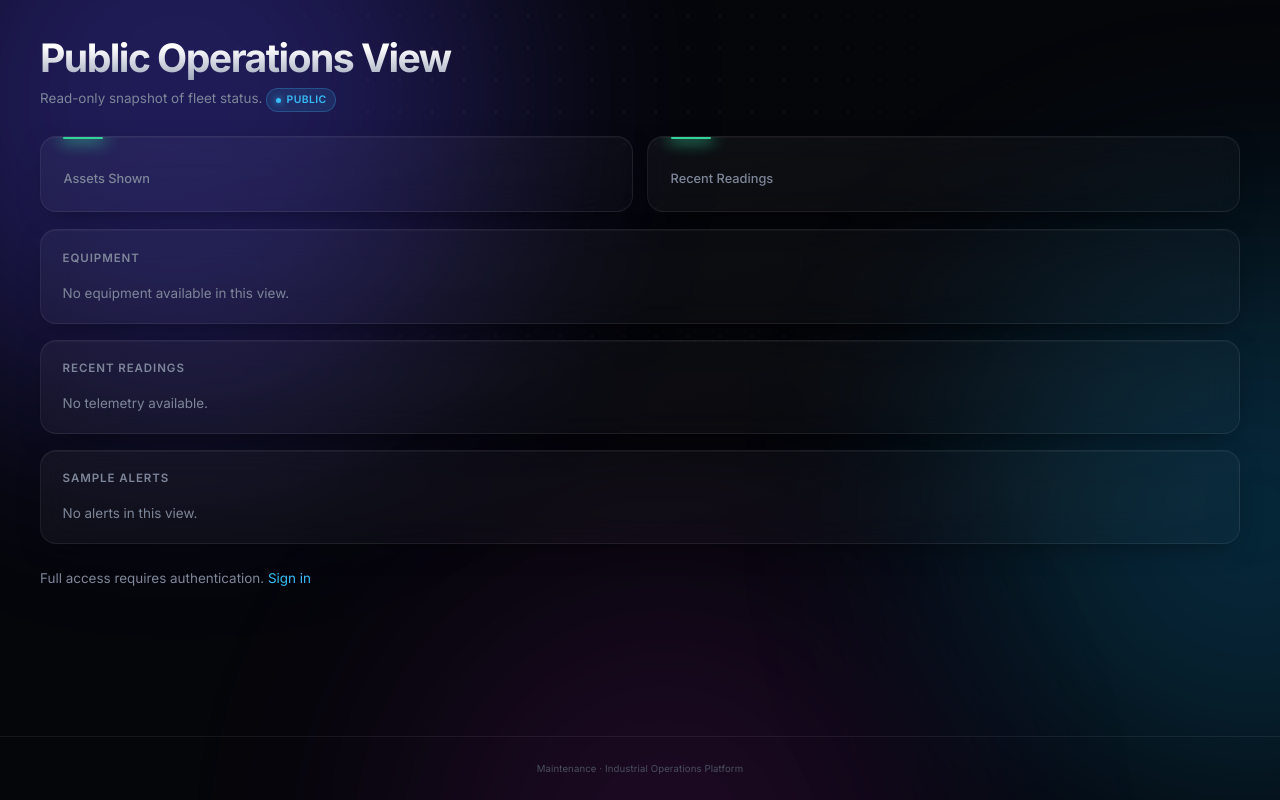
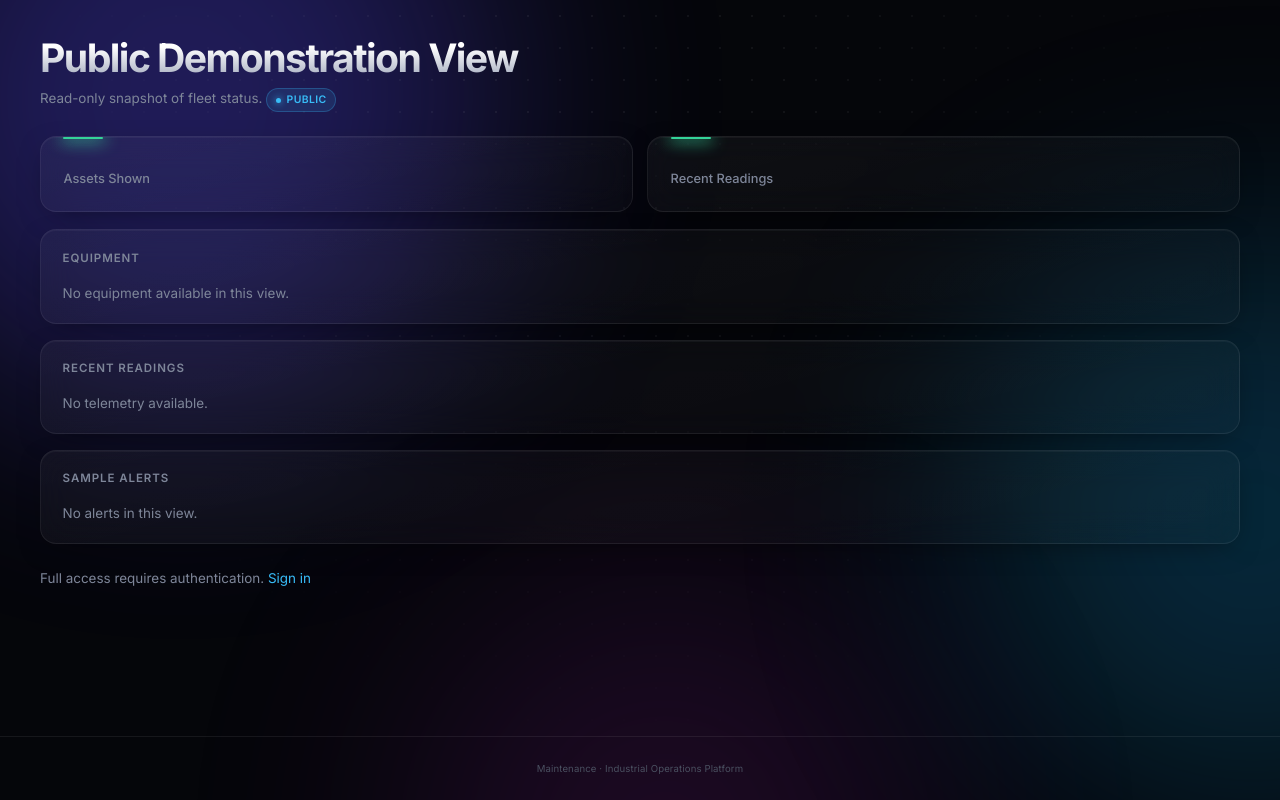
Before and after one commit to nachikulkarni4115-cell/industrial-maintenance-dashboard, a Flask app: template app/templates/demo.html in a window 1280 px wide. Run offline with Flask 3, Linux system fonts and the light colour scheme; the template is opened without the code that fills it, so the values that code supplies are empty.

Commit message:
fix demo page heading expected by CI test

```diff
--- a/app/templates/demo.html
+++ b/app/templates/demo.html
@@ -1,7 +1,7 @@
 {% extends "base.html" %}
 {% block title %}Public View – Maintenance{% endblock %}
 {% block content %}
-<h1>Public Operations View</h1>
+<h1>Public Demonstration View</h1>
 <p class="meta">
   Read-only snapshot of fleet status.
   <span class="badge badge-info">PUBLIC</span>
```
